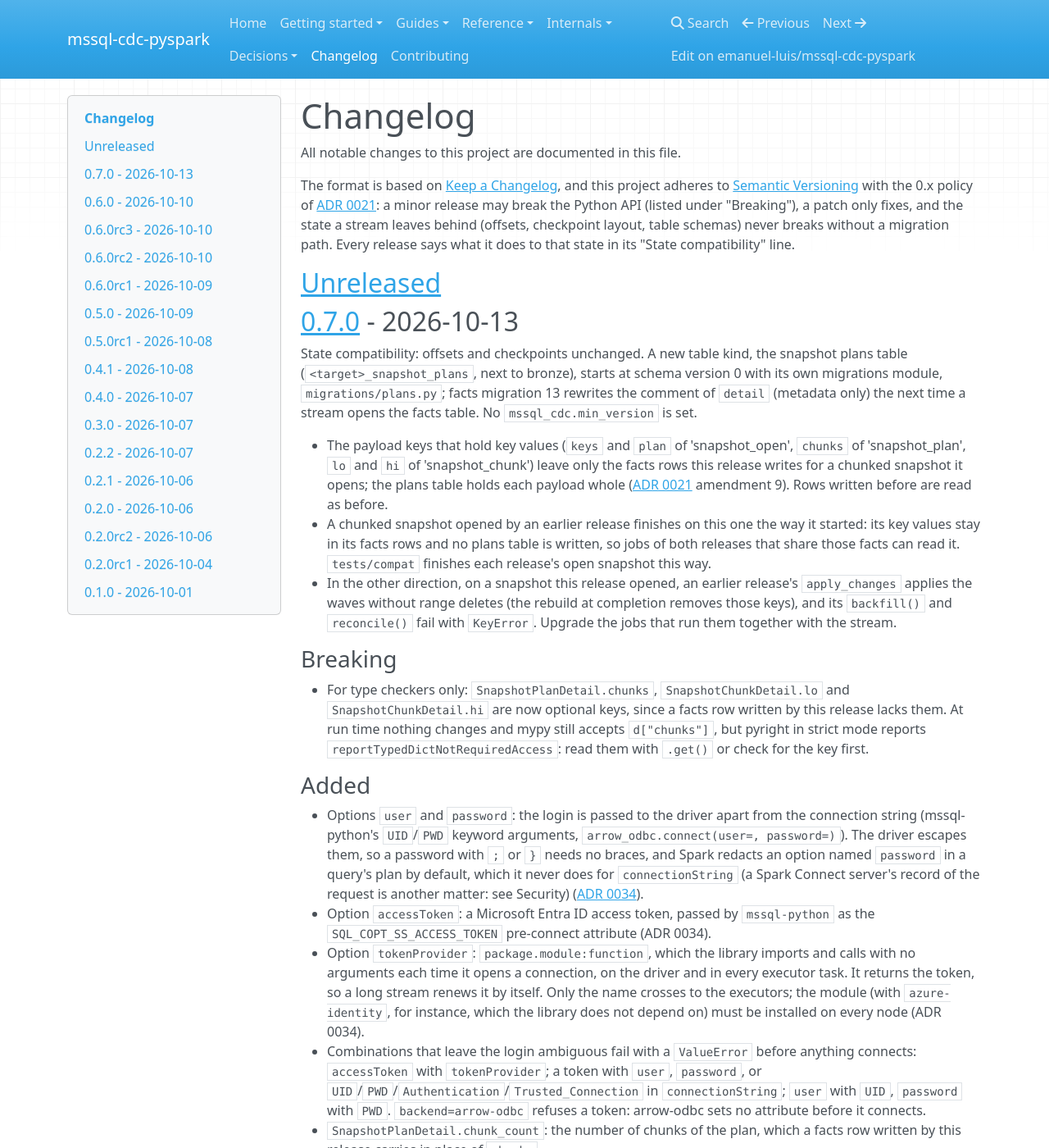
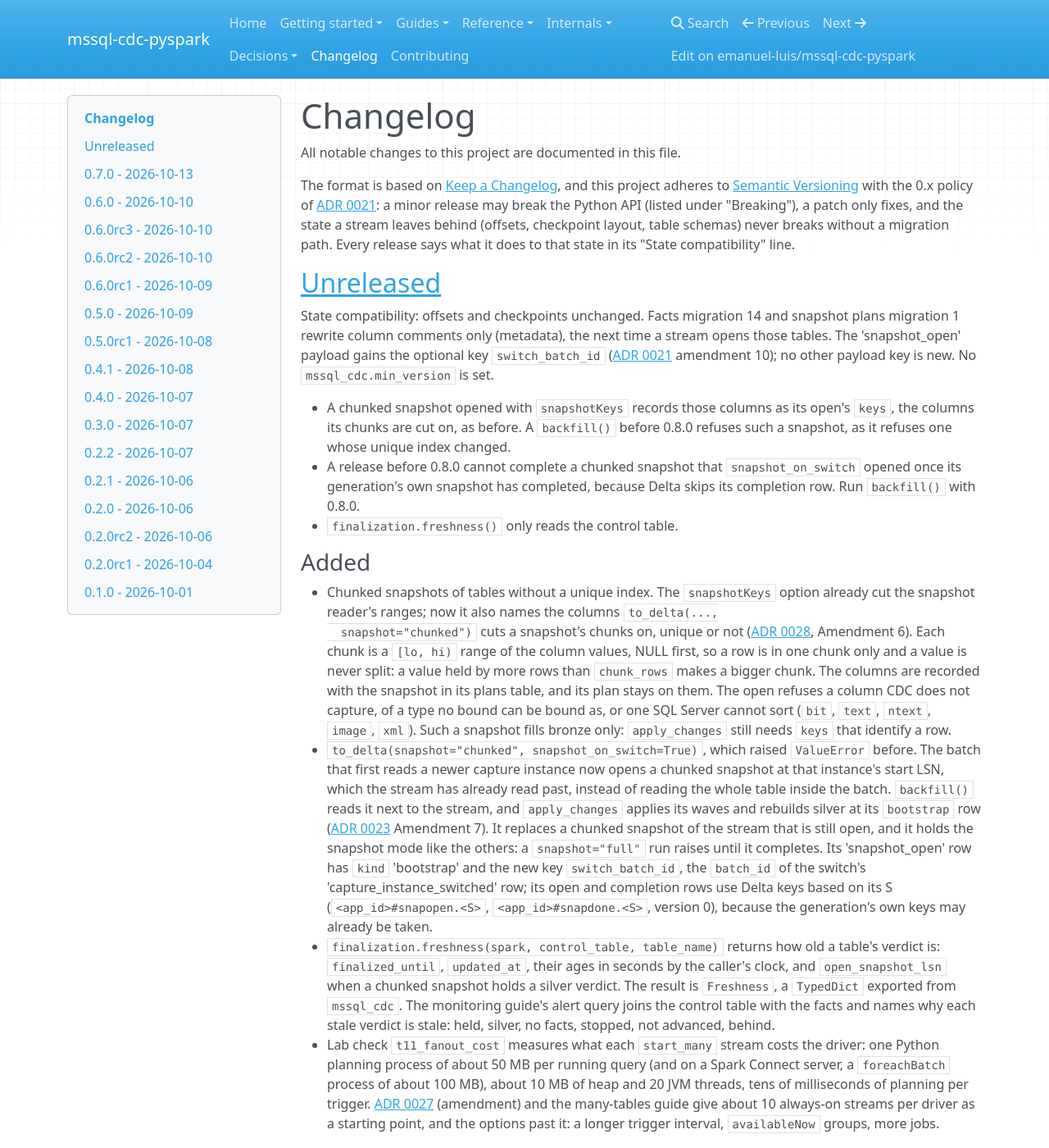
Before and after one commit to emanuel-luis/mssql-cdc-pyspark, an MkDocs documentation site: the page built from docs/changelog.md, in a window 1280 px wide and 1400 px high. Shown: the whole window at 82% size. Built offline with MkDocs 1.6.1, drawn with Linux system fonts in a browser that asks for light colours; nearby versions of some CDN libraries; some of the changed text lies outside the part shown.

Commit message:
docs: 0.8.0 changelog; ADR 0028 Amendment 6; compat reads 0.7.0's plans table
Two builders amended ADR 0028 as Amendment 5 on the same day. By their dates
the capture instance switch one keeps 5 and the keyless one becomes 6, with
its references in code and tests renumbered.

tests/compat registers the snapshot plans table a 0.7.0 state holds and
expects its chunked snapshot to finish with its key values there, not in the
facts, and the plans table migrated to this release's version.

```diff
--- a/CHANGELOG.md
+++ b/CHANGELOG.md
@@ -11,6 +11,73 @@ migration path. Every release says what it does to that state in its "State
 compatibility" line.
 
 ## [Unreleased]
+
+State compatibility: offsets and checkpoints unchanged. Facts migration 14 and snapshot plans
+migration 1 rewrite column comments only (metadata), the next time a stream opens those
+tables. The 'snapshot_open' payload gains the optional key `switch_batch_id`
+([ADR 0021](https://emanuel-luis.github.io/mssql-cdc-pyspark/decisions/0021-compatibility-policy-for-0x/)
+amendment 10); no other payload key is new. No `mssql_cdc.min_version` is set.
+
+- A chunked snapshot opened with `snapshotKeys` records those columns as its open's `keys`,
+  the columns its chunks are cut on, as before. A `backfill()` before 0.8.0 refuses such a
+  snapshot, as it refuses one whose unique index changed.
+- A release before 0.8.0 cannot complete a chunked snapshot that `snapshot_on_switch` opened
+  once its generation's own snapshot has completed, because Delta skips its completion row.
+  Run `backfill()` with 0.8.0.
+- `finalization.freshness()` only reads the control table.
+
+### Added
+
+- Chunked snapshots of tables without a unique index. The `snapshotKeys` option already cut
+  the snapshot reader's ranges; now it also names the columns `to_delta(...,
+  snapshot="chunked")` cuts a snapshot's chunks on, unique or not
+  ([ADR 0028](https://emanuel-luis.github.io/mssql-cdc-pyspark/decisions/0028-chunked-snapshot-next-to-the-stream/),
+  Amendment 6). Each chunk is a `[lo, hi)` range of the column values, NULL first, so a row
+  is in one chunk only and a value is never split: a value held by more rows than
+  `chunk_rows` makes a bigger chunk. The columns are recorded with the snapshot in its plans
+  table, and its plan stays on them. The open refuses a column CDC does not capture, of a
+  type no bound can be bound as, or one SQL Server cannot sort (`bit`, `text`, `ntext`,
+  `image`, `xml`). Such a snapshot fills bronze only: `apply_changes` still needs `keys` that
+  identify a row.
+- `to_delta(snapshot="chunked", snapshot_on_switch=True)`, which raised `ValueError` before.
+  The batch that first reads a newer capture instance now opens a chunked snapshot at that
+  instance's start LSN, which the stream has already read past, instead of reading the whole
+  table inside the batch. `backfill()` reads it next to the stream, and `apply_changes`
+  applies its waves and rebuilds silver at its `bootstrap` row
+  ([ADR 0023](https://emanuel-luis.github.io/mssql-cdc-pyspark/decisions/0023-schema-changes-and-capture-instance-switching/)
+  Amendment 7). It replaces a chunked snapshot of the stream that is still open, and it
+  holds the snapshot mode like the others: a `snapshot="full"` run raises until it
+  completes. Its 'snapshot_open' row has `kind` 'bootstrap' and the new key
+  `switch_batch_id`, the `batch_id` of the switch's 'capture_instance_switched' row; its
+  open and completion rows use Delta keys based on its S (`<app_id>#snapopen.<S>`,
+  `<app_id>#snapdone.<S>`, version 0), because the generation's own keys may already be
+  taken.
+- `finalization.freshness(spark, control_table, table_name)` returns how old a table's
+  verdict is: `finalized_until`, `updated_at`, their ages in seconds by the caller's clock,
+  and `open_snapshot_lsn` when a chunked snapshot holds a silver verdict. The result is
+  `Freshness`, a `TypedDict` exported from `mssql_cdc`. The monitoring guide's alert query
+  joins the control table with the facts and names why each stale verdict is stale: held,
+  silver, no facts, stopped, not advanced, behind.
+- Lab check `t11_fanout_cost` measures what each `start_many` stream costs the driver: one
+  Python planning process of about 50 MB per running query (and on a Spark Connect server, a
+  `foreachBatch` process of about 100 MB), about 10 MB of heap and 20 JVM threads, tens of
+  milliseconds of planning per trigger.
+  [ADR 0027](https://emanuel-luis.github.io/mssql-cdc-pyspark/decisions/0027-fan-out-one-stream-per-table/)
+  (amendment) and the many-tables guide give about 10 always-on streams per driver as a
+  starting point, and the options past it: a longer trigger interval, `availableNow` groups,
+  more jobs.
+
+### Changed
+
+- `start_many` starts each stream once the query before it has started its source (or
+  stopped, up to two minutes). Spark gives the Python process that plans a query's source a
+  fixed 10 s to connect back, and streams started back to back on a busy driver failed at
+  their start with "Python worker failed to connect back" (9 of 20 in lab check t11).
+- `backfill()` raises `ValueError` when the stream's `snapshotKeys` option (else the unique
+  index) would cut the open snapshot's chunks on other columns than it opened with; before,
+  it raised only when the unique index had changed.
+- `snapshotKeys` must be a non-empty JSON list of column names, or it is a `ValueError`; a
+  JSON string was read as one column per letter.
 
 ## [0.7.0] - 2026-10-13
 
```
Also changed, not shown: docs/reference/options.md (+1 -1 lines), 9 other files.
